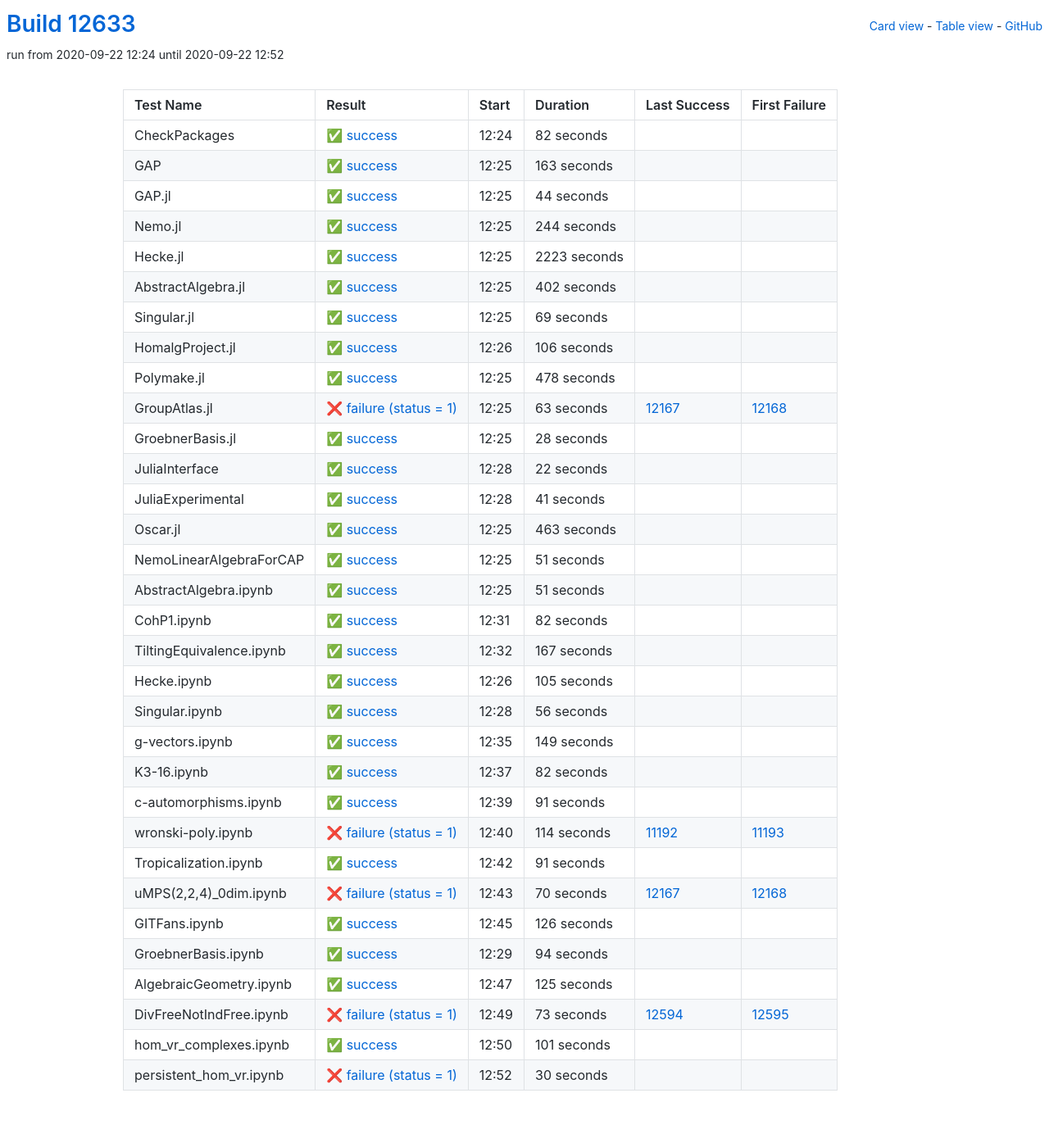
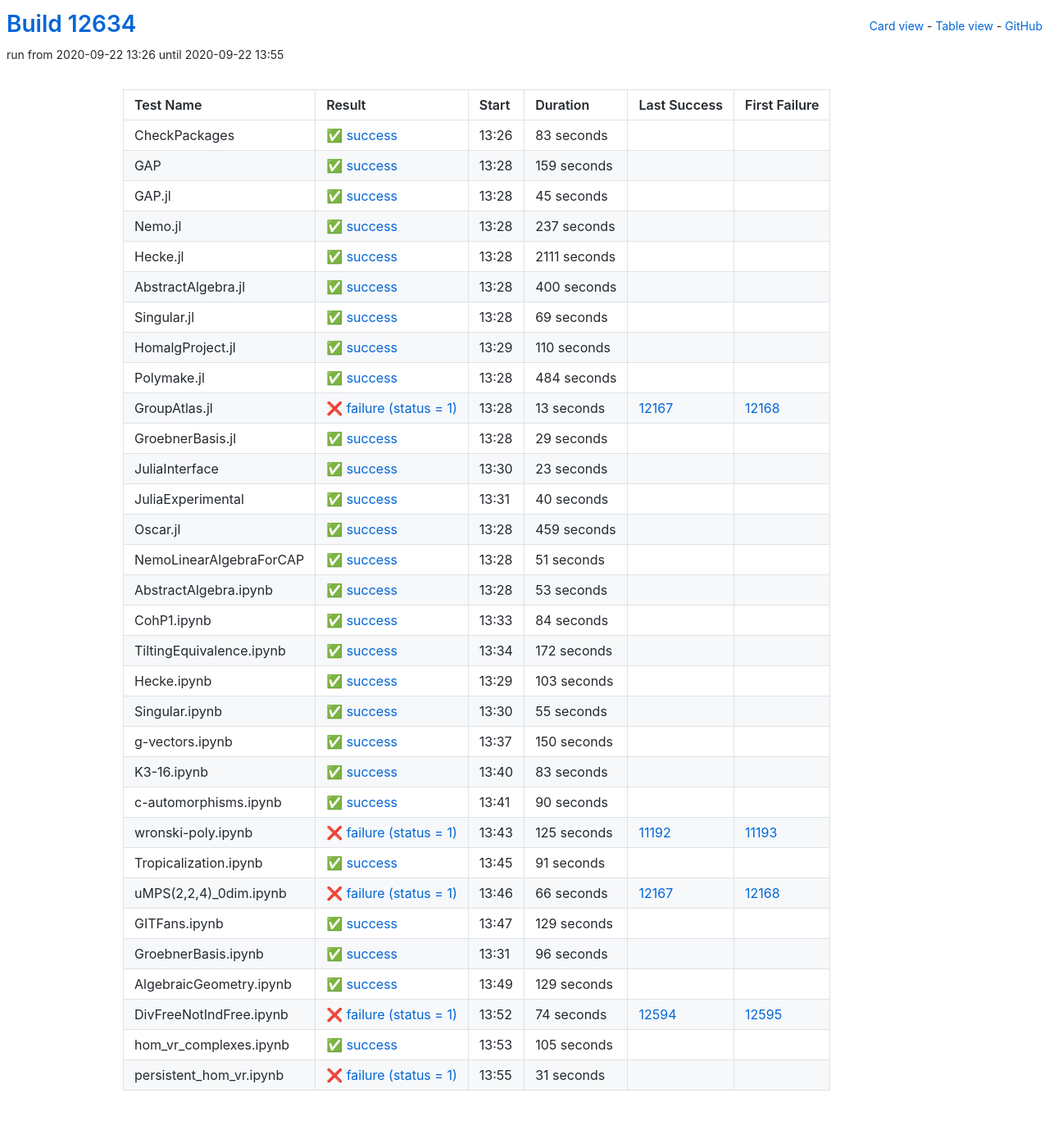
Before and after one commit to oscar-system/oscar-ci-status, a Jekyll site: the page built from table.html, in a window 1280 px wide. Shown: the whole page at 82% size. Built offline with Jekyll 4.4.1, drawn with Linux system fonts in a browser that asks for light colours.

Commit message:
Build #12634

```diff
--- a/_data/ci.yml
+++ b/_data/ci.yml
@@ -1,6 +1,6 @@
 ---
-build: 12633
-build_url: https://oscarci.mathematik.uni-kl.de/job/oscar/12633/
+build: 12634
+build_url: https://oscarci.mathematik.uni-kl.de/job/oscar/12634/
 job: oscar
 organization: oscar-system
 repo: oscar-ci-status
@@ -8,80 +8,80 @@
 tests:
 - name: CheckPackages
   id: checkpackages
-  log: https://oscarci.mathematik.uni-kl.de/job/oscar/12633/artifact/logs/build-12633/CheckPackages.log
-  start: 2020-09-22 12:24
+  log: https://oscarci.mathematik.uni-kl.de/job/oscar/12634/artifact/logs/build-12634/CheckPackages.log
+  start: 2020-09-22 13:26
   success: true
   exitcode: 0
   status: success
-  duration: 82
+  duration: 83
   last_success: false
   last_success_url:
   first_failure: false
   first_failure_url:
 - name: GAP
   id: gap
-  log: https://oscarci.mathematik.uni-kl.de/job/oscar/12633/artifact/logs/build-12633/GAP.log
-  start: 2020-09-22 12:25
+  log: https://oscarci.mathematik.uni-kl.de/job/oscar/12634/artifact/logs/build-12634/GAP.log
+  start: 2020-09-22 13:28
   success: true
   exitcode: 0
   status: success
-  duration: 163
+  duration: 159
   last_success: false
   last_success_url:
   first_failure: false
   first_failure_url:
 - name: GAP.jl
   id: gap-jl
-  log: https://oscarci.mathematik.uni-kl.de/job/oscar/12633/artifact/logs/build-12633/GAP.jl.log
-  start: 2020-09-22 12:25
+  log: https://oscarci.mathematik.uni-kl.de/job/oscar/12634/artifact/logs/build-12634/GAP.jl.log
+  start: 2020-09-22 13:28
   success: true
   exitcode: 0
   status: success
-  duration: 44
+  duration: 45
   last_success: false
   last_success_url:
   first_failure: false
   first_failure_url:
 - name: Nemo.jl
   id: nemo-jl
-  log: https://oscarci.mathematik.uni-kl.de/job/oscar/12633/artifact/logs/build-12633/Nemo.jl.log
-  start: 2020-09-22 12:25
+  log: https://oscarci.mathematik.uni-kl.de/job/oscar/12634/artifact/logs/build-12634/Nemo.jl.log
+  start: 2020-09-22 13:28
   success: true
   exitcode: 0
   status: success
-  duration: 244
+  duration: 237
   last_success: false
   last_success_url:
   first_failure: false
   first_failure_url:
 - name: Hecke.jl
   id: hecke-jl
-  log: https://oscarci.mathematik.uni-kl.de/job/oscar/12633/artifact/logs/build-12633/Hecke.jl.log
-  start: 2020-09-22 12:25
+  log: https://oscarci.mathematik.uni-kl.de/job/oscar/12634/artifact/logs/build-12634/Hecke.jl.log
+  start: 2020-09-22 13:28
   success: true
   exitcode: 0
   status: success
-  duration: 2223
+  duration: 2111
   last_success: false
   last_success_url:
   first_failure: false
   first_failure_url:
 - name: AbstractAlgebra.jl
   id: abstractalgebra-jl
-  log: https://oscarci.mathematik.uni-kl.de/job/oscar/12633/artifact/logs/build-12633/AbstractAlgebra.jl.log
-  start: 2020-09-22 12:25
+  log: https://oscarci.mathematik.uni-kl.de/job/oscar/12634/artifact/logs/build-12634/AbstractAlgebra.jl.log
+  start: 2020-09-22 13:28
   success: true
   exitcode: 0
   status: success
-  duration: 402
+  duration: 400
   last_success: false
   last_success_url:
   first_failure: false
   first_failure_url:
 - name: Singular.jl
   id: singular-jl
-  log: https://oscarci.mathematik.uni-kl.de/job/oscar/12633/artifact/logs/build-12633/Singular.jl.log
-  start: 2020-09-22 12:25
+  log: https://oscarci.mathematik.uni-kl.de/job/oscar/12634/artifact/logs/build-12634/Singular.jl.log
+  start: 2020-09-22 13:28
   success: true
   exitcode: 0
   status: success
@@ -92,92 +92,92 @@
   first_failure_url:
 - name: HomalgProject.jl
   id: homalgproject-jl
-  log: https://oscarci.mathematik.uni-kl.de/job/oscar/12633/artifact/logs/build-12633/HomalgProject.jl.log
-  start: 2020-09-22 12:26
+  log: https://oscarci.mathematik.uni-kl.de/job/oscar/12634/artifact/logs/build-12634/HomalgProject.jl.log
+  start: 2020-09-22 13:29
   success: true
   exitcode: 0
   status: success
-  duration: 106
+  duration: 110
   last_success: false
   last_success_url:
   first_failure: false
   first_failure_url:
 - name: Polymake.jl
   id: polymake-jl
-  log: https://oscarci.mathematik.uni-kl.de/job/oscar/12633/artifact/logs/build-12633/Polymake.jl.log
-  start: 2020-09-22 12:25
+  log: https://oscarci.mathematik.uni-kl.de/job/oscar/12634/artifact/logs/build-12634/Polymake.jl.log
+  start: 2020-09-22 13:28
   success: true
   exitcode: 0
   status: success
-  duration: 478
+  duration: 484
   last_success: false
   last_success_url:
   first_failure: false
   first_failure_url:
 - name: GroupAtlas.jl
   id: groupatlas-jl
-  log: https://oscarci.mathematik.uni-kl.de/job/oscar/12633/artifact/logs/build-12633/GroupAtlas.jl.log
-  start: 2020-09-22 12:25
+  log: https://oscarci.mathematik.uni-kl.de/job/oscar/12634/artifact/logs/build-12634/GroupAtlas.jl.log
+  start: 2020-09-22 13:28
   success: false
   exitcode: 1
   status: failure
-  duration: 63
+  duration: 13
   last_success: 12167
   last_success_url: https://oscarci.mathematik.uni-kl.de/job/oscar/12167/
   first_failure: 12168
   first_failure_url: https://oscarci.mathematik.uni-kl.de/job/oscar/12168/
 - name: GroebnerBasis.jl
   id: groebnerbasis-jl
-  log: https://oscarci.mathematik.uni-kl.de/job/oscar/12633/artifact/logs/build-12633/GroebnerBasis.jl.log
-  start: 2020-09-22 12:25
+  log: https://oscarci.mathematik.uni-kl.de/job/oscar/12634/artifact/logs/build-12634/GroebnerBasis.jl.log
+  start: 2020-09-22 13:28
   success: true
   exitcode: 0
   status: success
-  duration: 28
+  duration: 29
   last_success: false
   last_success_url:
   first_failure: false
   first_failure_url:
 - name: JuliaInterface
   id: juliainterface
-  log: https://oscarci.mathematik.uni-kl.de/job/oscar/12633/artifact/logs/build-12633/JuliaInterface.log
-  start: 2020-09-22 12:28
+  log: https://oscarci.mathematik.uni-kl.de/job/oscar/12634/artifact/logs/build-12634/JuliaInterface.log
+  start: 2020-09-22 13:30
   success: true
   exitcode: 0
   status: success
-  duration: 22
+  duration: 23
   last_success: false
   last_success_url:
   first_failure: false
   first_failure_url:
 - name: JuliaExperimental
   id: juliaexperimental
-  log: https://oscarci.mathematik.uni-kl.de/job/oscar/12633/artifact/logs/build-12633/JuliaExperimental.log
-  start: 2020-09-22 12:28
+  log: https://oscarci.mathematik.uni-kl.de/job/oscar/12634/artifact/logs/build-12634/JuliaExperimental.log
+  start: 2020-09-22 13:31
   success: true
   exitcode: 0
   status: success
-  duration: 41
+  duration: 40
   last_success: false
   last_success_url:
   first_failure: false
   first_failure_url:
 - name: Oscar.jl
   id: oscar-jl
-  log: https://oscarci.mathematik.uni-kl.de/job/oscar/12633/artifact/logs/build-12633/Oscar.jl.log
-  start: 2020-09-22 12:25
+  log: https://oscarci.mathematik.uni-kl.de/job/oscar/12634/artifact/logs/build-12634/Oscar.jl.log
+  start: 2020-09-22 13:28
   success: true
   exitcode: 0
   status: success
-  duration: 463
+  duration: 459
   last_success: false
   last_success_url:
   first_failure: false
   first_failure_url:
 - name: NemoLinearAlgebraForCAP
   id: nemolinearalgebraforcap
-  log: https://oscarci.mathematik.uni-kl.de/job/oscar/12633/artifact/logs/build-12633/NemoLinearAlgebraForCAP.log
-  start: 2020-09-22 12:25
+  log: https://oscarci.mathematik.uni-kl.de/job/oscar/12634/artifact/logs/build-12634/NemoLinearAlgebraForCAP.log
+  start: 2020-09-22 13:28
   success: true
   exitcode: 0
   status: success
@@ -188,116 +188,116 @@
   first_failure_url:
 - name: AbstractAlgebra.ipynb
   id: abstractalgebra-ipynb
-  log: https://oscarci.mathematik.uni-kl.de/job/oscar/12633/artifact/logs/build-12633/AbstractAlgebra.ipynb.log
-  start: 2020-09-22 12:25
+  log: https://oscarci.mathematik.uni-kl.de/job/oscar/12634/artifact/logs/build-12634/AbstractAlgebra.ipynb.log
+  start: 2020-09-22 13:28
   success: true
   exitcode: 0
   status: success
-  duration: 51
+  duration: 53
   last_success: false
   last_success_url:
   first_failure: false
   first_failure_url:
 - name: CohP1.ipynb
   id: cohp1-ipynb
-  log: https://oscarci.mathematik.uni-kl.de/job/oscar/12633/artifact/logs/build-12633/CohP1.ipynb.log
-  start: 2020-09-22 12:31
+  log: https://oscarci.mathematik.uni-kl.de/job/oscar/12634/artifact/logs/build-12634/CohP1.ipynb.log
+  start: 2020-09-22 13:33
   success: true
   exitcode: 0
   status: success
-  duration: 82
+  duration: 84
   last_success: false
   last_success_url:
   first_failure: false
   first_failure_url:
 - name: TiltingEquivalence.ipynb
   id: tiltingequivalence-ipynb
-  log: https://oscarci.mathematik.uni-kl.de/job/oscar/12633/artifact/logs/build-12633/TiltingEquivalence.ipynb.log
-  start: 2020-09-22 12:32
+  log: https://oscarci.mathematik.uni-kl.de/job/oscar/12634/artifact/logs/build-12634/TiltingEquivalence.ipynb.log
+  start: 2020-09-22 13:34
   success: true
   exitcode: 0
   status: success
-  duration: 167
+  duration: 172
   last_success: false
   last_success_url:
   first_failure: false
   first_failure_url:
 - name: Hecke.ipynb
   id: hecke-ipynb
-  log: https://oscarci.mathematik.uni-kl.de/job/oscar/12633/artifact/logs/build-12633/Hecke.ipynb.log
-  start: 2020-09-22 12:26
+  log: https://oscarci.mathematik.uni-kl.de/job/oscar/12634/artifact/logs/build-12634/Hecke.ipynb.log
+  start: 2020-09-22 13:29
   success: true
   exitcode: 0
   status: success
-  duration: 105
+  duration: 103
   last_success: false
   last_success_url:
   first_failure: false
   first_failure_url:
 - name: Singular.ipynb
   id: singular-ipynb
-  log: https://oscarci.mathematik.uni-kl.de/job/oscar/12633/artifact/logs/build-12633/Singular.ipynb.log
-  start: 2020-09-22 12:28
+  log: https://oscarci.mathematik.uni-kl.de/job/oscar/12634/artifact/logs/build-12634/Singular.ipynb.log
+  start: 2020-09-22 13:30
   success: true
   exitcode: 0
   status: success
-  duration: 56
+  duration: 55
   last_success: false
   last_success_url:
   first_failure: false
   first_failure_url:
 - name: g-vectors.ipynb
   id: g-vectors-ipynb
-  log: https://oscarci.mathematik.uni-kl.de/job/oscar/12633/artifact/logs/build-12633/g-vectors.ipynb.log
-  start: 2020-09-22 12:35
+  log: https://oscarci.mathematik.uni-kl.de/job/oscar/12634/artifact/logs/build-12634/g-vectors.ipynb.log
+  start: 2020-09-22 13:37
   success: true
   exitcode: 0
   status: success
-  duration: 149
+  duration: 150
   last_success: false
   last_success_url:
   first_failure: false
   first_failure_url:
 - name: K3-16.ipynb
   id: k3-16-ipynb
-  log: https://oscarci.mathematik.uni-kl.de/job/oscar/12633/artifact/logs/build-12633/K3-16.ipynb.log
-  start: 2020-09-22 12:37
+  log: https://oscarci.mathematik.uni-kl.de/job/oscar/12634/artifact/logs/build-12634/K3-16.ipynb.log
+  start: 2020-09-22 13:40
   success: true
   exitcode: 0
   status: success
-  duration: 82
+  duration: 83
   last_success: false
   last_success_url:
   first_failure: false
   first_failure_url:
 - name: c-automorphisms.ipynb
   id: c-automorphisms-ipynb
-  log: https://oscarci.mathematik.uni-kl.de/job/oscar/12633/artifact/logs/build-12633/c-automorphisms.ipynb.log
-  start: 2020-09-22 12:39
+  log: https://oscarci.mathematik.uni-kl.de/job/oscar/12634/artifact/logs/build-12634/c-automorphisms.ipynb.log
+  start: 2020-09-22 13:41
   success: true
   exitcode: 0
   status: success
-  duration: 91
+  duration: 90
   last_success: false
   last_success_url:
   first_failure: false
   first_failure_url:
 - name: wronski-poly.ipynb
   id: wronski-poly-ipynb
-  log: https://oscarci.mathematik.uni-kl.de/job/oscar/12633/artifact/logs/build-12633/wronski-poly.ipynb.log
-  start: 2020-09-22 12:40
+  log: https://oscarci.mathematik.uni-kl.de/job/oscar/12634/artifact/logs/build-12634/wronski-poly.ipynb.log
+  start: 2020-09-22 13:43
   success: false
   exitcode: 1
   status: failure
-  duration: 114
+  duration: 125
   last_success: 11192
   last_success_url: https://oscarci.mathematik.uni-kl.de/job/oscar/11192/
   first_failure: 11193
   first_failure_url: https://oscarci.mathematik.uni-kl.de/job/oscar/11193/
 - name: Tropicalization.ipynb
   id: tropicalization-ipynb
-  log: https://oscarci.mathematik.uni-kl.de/job/oscar/12633/artifact/logs/build-12633/Tropicalization.ipynb.log
-  start: 2020-09-22 12:42
+  log: https://oscarci.mathematik.uni-kl.de/job/oscar/12634/artifact/logs/build-12634/Tropicalization.ipynb.log
+  start: 2020-09-22 13:45
   success: true
   exitcode: 0
   status: success
@@ -308,84 +308,84 @@
   first_failure_url:
 - name: uMPS(2,2,4)_0dim.ipynb
   id: umps-2-2-4-0dim-ipynb
-  log: https://oscarci.mathematik.uni-kl.de/job/oscar/12633/artifact/logs/build-12633/uMPS-2-2-4-_0dim.ipynb.log
-  start: 2020-09-22 12:43
+  log: https://oscarci.mathematik.uni-kl.de/job/oscar/12634/artifact/logs/build-12634/uMPS-2-2-4-_0dim.ipynb.log
+  start: 2020-09-22 13:46
   success: false
   exitcode: 1
   status: failure
-  duration: 70
+  duration: 66
   last_success: 12167
   last_success_url: https://oscarci.mathematik.uni-kl.de/job/oscar/12167/
   first_failure: 12168
   first_failure_url: https://oscarci.mathematik.uni-kl.de/job/oscar/12168/
 - name: GITFans.ipynb
   id: gitfans-ipynb
-  log: https://oscarci.mathematik.uni-kl.de/job/oscar/12633/artifact/logs/build-12633/GITFans.ipynb.log
-  start: 2020-09-22 12:45
+  log: https://oscarci.mathematik.uni-kl.de/job/oscar/12634/artifact/logs/build-12634/GITFans.ipynb.log
+  start: 2020-09-22 13:47
   success: true
   exitcode: 0
   status: success
-  duration: 126
+  duration: 129
   last_success: false
   last_success_url:
   first_failure: false
   first_failure_url:
 - name: GroebnerBasis.ipynb
   id: groebnerbasis-ipynb
-  log: https://oscarci.mathematik.uni-kl.de/job/oscar/12633/artifact/logs/build-12633/GroebnerBasis.ipynb.log
-  start: 2020-09-22 12:29
+  log: https://oscarci.mathematik.uni-kl.de/job/oscar/12634/artifact/logs/build-12634/GroebnerBasis.ipynb.log
+  start: 2020-09-22 13:31
   success: true
   exitcode: 0
   status: success
-  duration: 94
+  duration: 96
   last_success: false
   last_success_url:
   first_failure: false
   first_failure_url:
 - name: AlgebraicGeometry.ipynb
   id: algebraicgeometry-ipynb
-  log: https://oscarci.mathematik.uni-kl.de/job/oscar/12633/artifact/logs/build-12633/AlgebraicGeometry.ipynb.log
-  start: 2020-09-22 12:47
+  log: https://oscarci.mathematik.uni-kl.de/job/oscar/12634/artifact/logs/build-12634/AlgebraicGeometry.ipynb.log
+  start: 2020-09-22 13:49
   success: true
   exitcode: 0
   status: success
-  duration: 125
+  duration: 129
   last_success: false
   last_success_url:
   first_failure: false
   first_failure_url:
 - name: DivFreeNotIndFree.ipynb
   id: divfreenotindfree-ipynb
-  log: https://oscarci.mathematik.uni-kl.de/job/oscar/12633/artifact/logs/build-12633/DivFreeNotIndFree.ipynb.log
-  start: 2020-09-22 12:49
+  log: https://oscarci.mathematik.uni-kl.de/job/oscar/12634/artifact/logs/build-12634/DivFreeNotIndFree.ipynb.log
+  start: 2020-09-22 13:52
   success: false
   exitcode: 1
   status: failure
-  duration: 73
+  duration: 74
   last_success: 12594
   last_success_url: https://oscarci.mathematik.uni-kl.de/job/oscar/12594/
   first_failure: 12595
   first_failure_url: https://oscarci.mathematik.uni-kl.de/job/oscar/12595/
 - name: hom_vr_complexes.ipynb
   id: hom-vr-complexes-ipynb
-  log: https://oscarci.mathematik.uni-kl.de/job/oscar/12633/artifact/logs/build-12633/hom_vr_complexes.ipynb.log
-  start: 2020-09-22 12:50
+  log: https://oscarci.mathematik.uni-kl.de/job/oscar/12634/artifact/logs/build-12634/hom_vr_complexes.ipynb.log
+  start: 2020-09-22 13:53
   success: true
   exitcode: 0
   status: success
-  duration: 101
+  duration: 105
   last_success: false
   last_success_url:
   first_failure: false
   first_failure_url:
 - name: persistent_hom_vr.ipynb
   id: persistent-hom-vr-ipynb
-  log: https://oscarci.mathematik.uni-kl.de/job/oscar/12633/artifact/logs/build-12633/persistent_hom_vr.ipynb.log
-  start: 2020-09-22 12:52
+  log: https://oscarci.mathematik.uni-kl.de/job/oscar/12634/artifact/logs/build-12634/persistent_hom_vr.ipynb.log
+  start: 2020-09-22 13:55
   success: false
   exitcode: 1
   status: failure
-  duration: 30
+  duration: 31
   last_success: false
   last_success_url:
   first_failure: false
```
Also changed, not shown: README.md.
